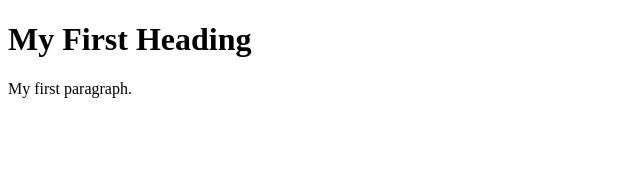
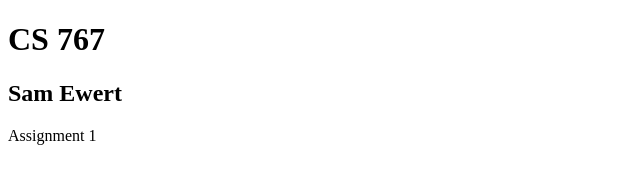
Before and after one commit to samewert/CS767, a plain HTML site: page index.html in a window 1280 px wide. Shown: the whole page, without its empty margins (0-640 px from the left). Drawn offline with Linux system fonts and the light colour scheme.

Commit message:
Update index.html

```diff
--- a/index.html
+++ b/index.html
@@ -2,9 +2,11 @@
 <html>
 <body>
 
-<h1>My First Heading</h1>
+<h1>CS 767</h1>
+  <h2>Sam Ewert</h2>
 
-<p>My first paragraph.</p>
+<p>Assignment 1</p>
+  <a href='<body><h1>Error</h1><body>'>
 
 </body>
 </html>
```
